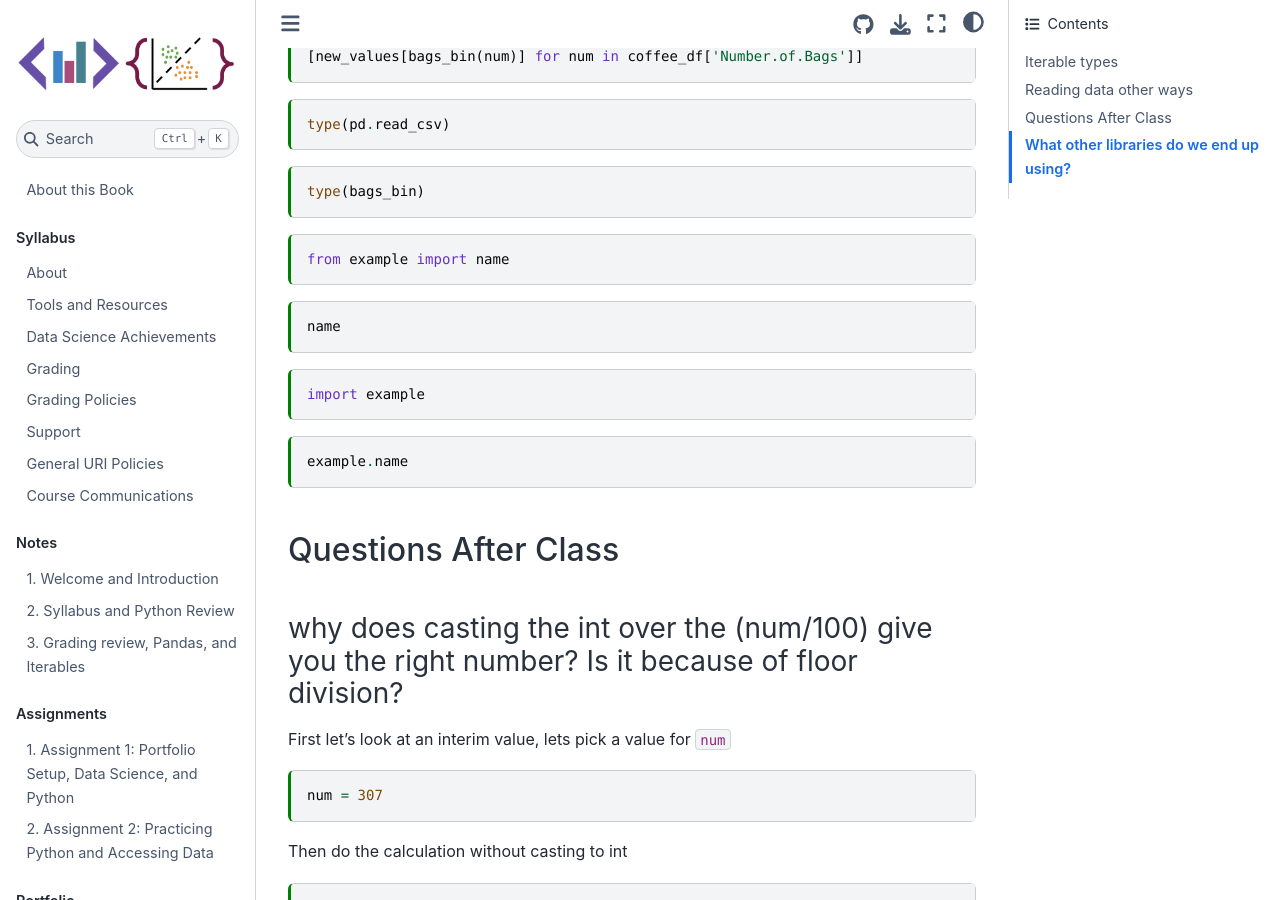
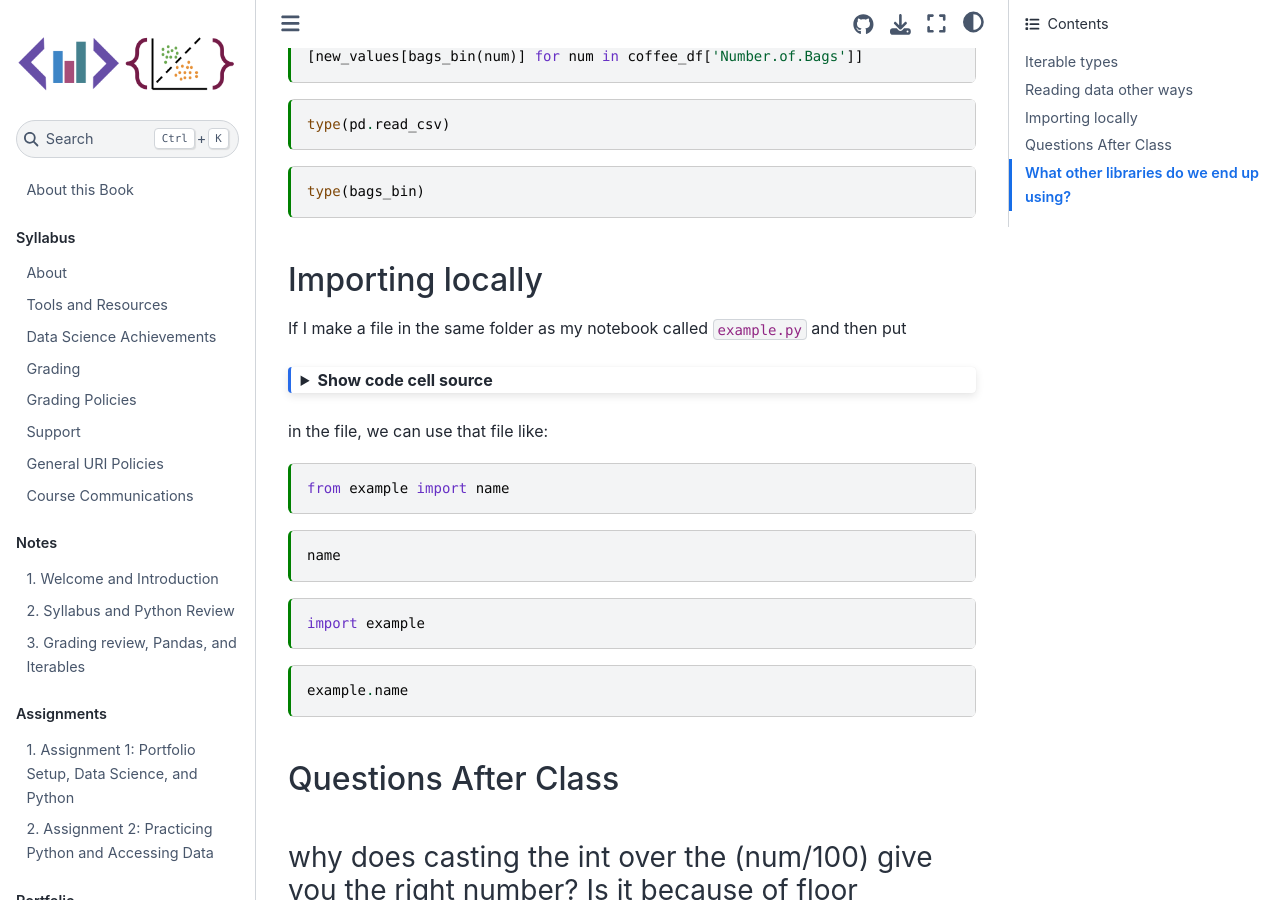
Before and after one commit to brownsarahm/BrownSpring23, a Jupyter Book: the page built from notes/2023-02-02.md, in a window 1280 px wide and 900 px high, scrolled down 2428 px. Built offline with Jupyter Book 1.0.4 settings and Sphinx 7.4.7 and the Sphinx Book theme 1.1.4, drawn with Linux system fonts in a browser that asks for light colours.

Commit message:
doc import

````diff
--- a/notes/2023-02-02.md
+++ b/notes/2023-02-02.md
@@ -153,6 +153,17 @@ type(pd.read_csv)
 type(bags_bin)
 ```
 
+## Importing locally
+
+If I make a file in the same folder as my notebook called `example.py`
+and then put
+```{code-cell} ipython3
+:tags: ["hide-input"]
+%%bash
+cat example.py
+```
+in the file, we can use that file like:
+
 ```{code-cell} ipython3
 from example import name
 ```
````
